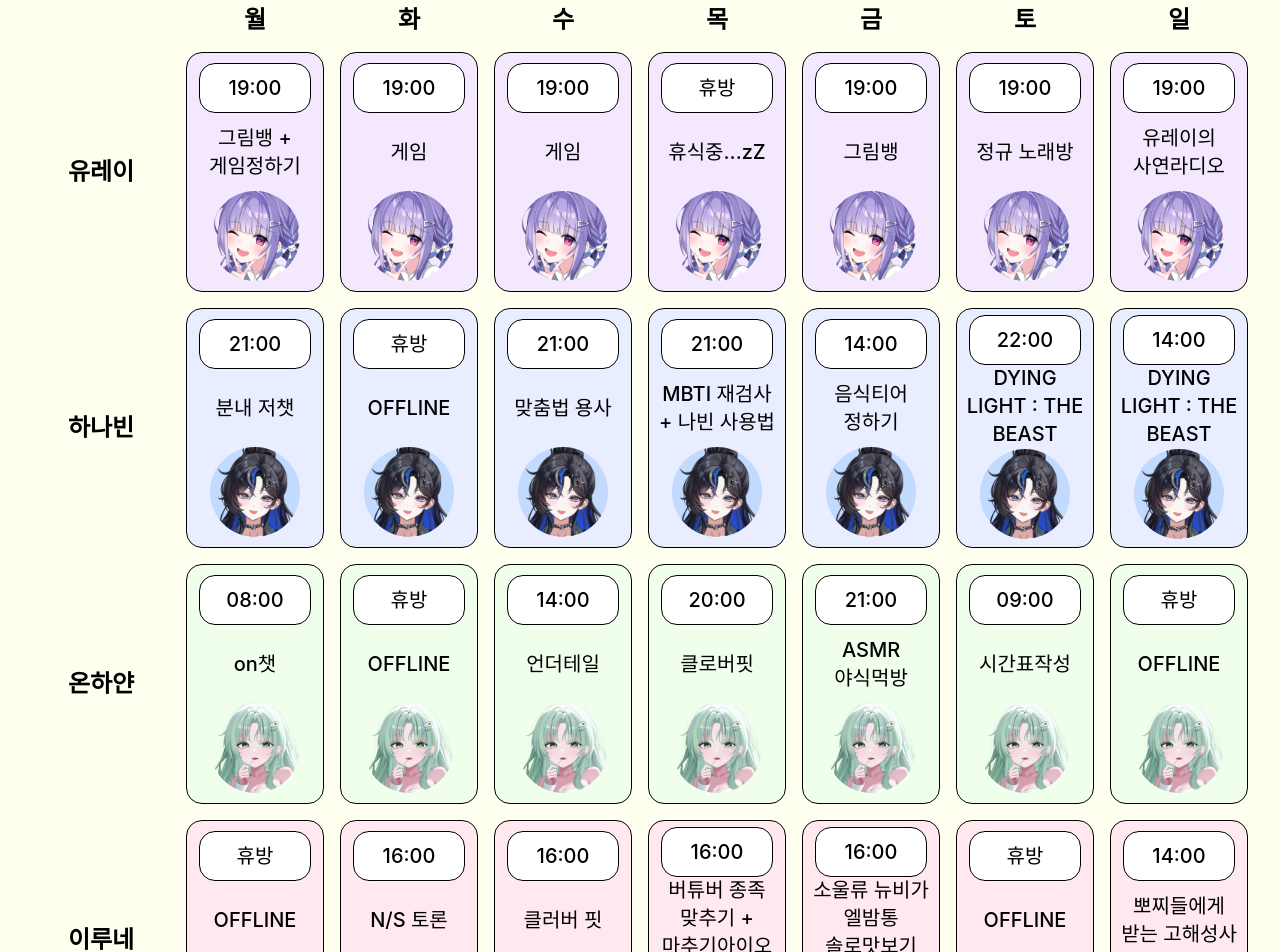
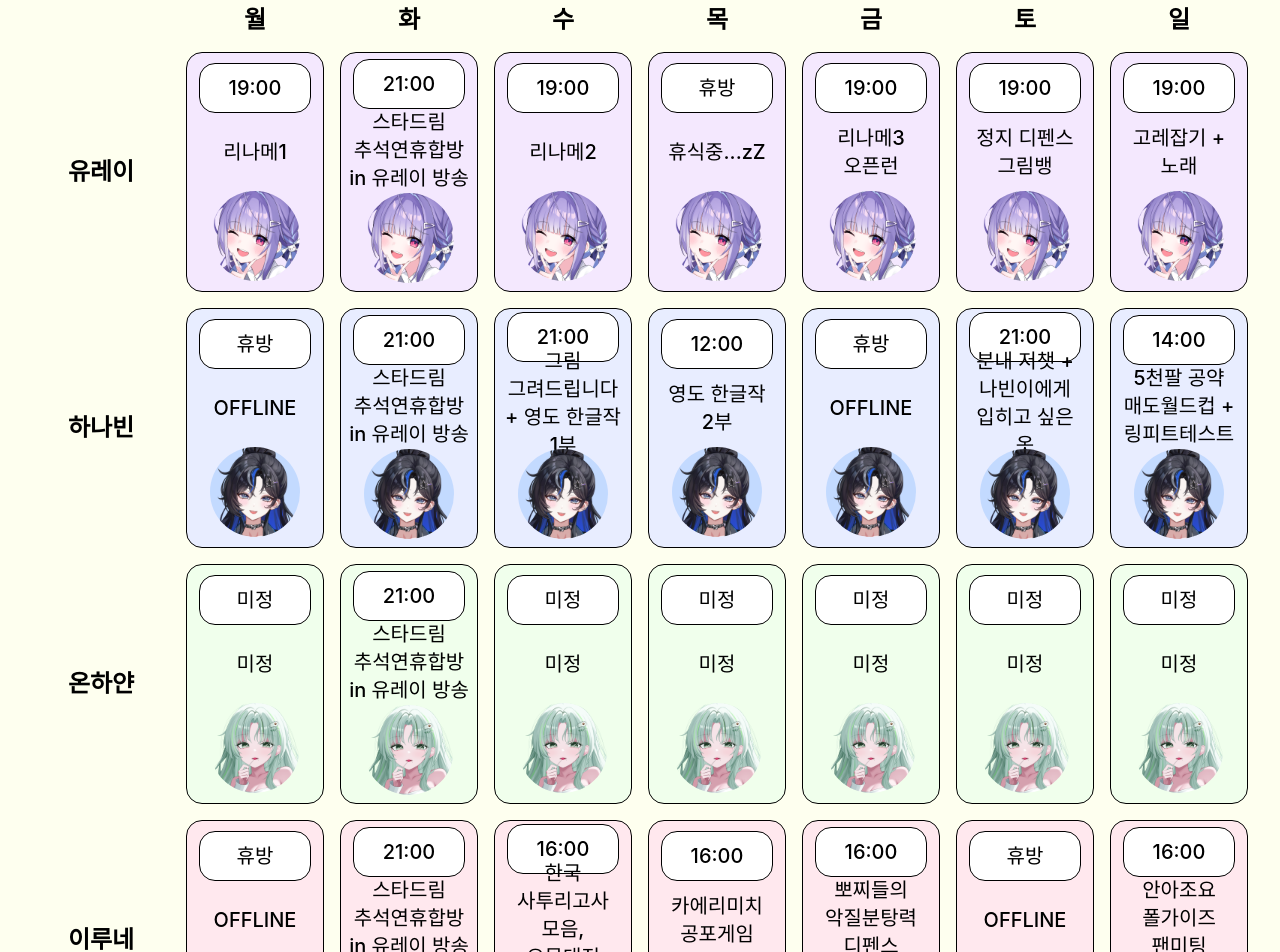
Before and after one commit to Lacheln1/StarDream-schedule-web, a React (Vite) app: page / in a window 1280 px wide. Shown: the part 100-1052 px from the top of the page. Built offline with nearby package versions, Linux system fonts and the light colour scheme; a web font is replaced by a local one.

Commit message:
chore: 온하얀 제외 10/6 ~ 10/12 일정 변경

```diff
--- a/src/data/schedules.ts
+++ b/src/data/schedules.ts
@@ -4,14 +4,15 @@ import OnhayanProfileImg from "../images/onhayan2.png";
 import HanabinProfileImg from "../images/hanavin2.png";
 import IruneProfileImg from "../images/irune2.png";
 
+// 유레이
 export const UreiSchedule: StreamerSchedule = {
-    mon: [{ todo: "그림뱅 + 게임정하기", time: "19:00" }],
-    tue: [{ todo: "게임", time: "19:00" }],
-    wed: [{ todo: "게임", time: "19:00" }],
+    mon: [{ todo: "리나메1", time: "19:00" }],
+    tue: [{ todo: "스타드림 추석연휴합방 in 유레이 방송", time: "21:00" }],
+    wed: [{ todo: "리나메2", time: "19:00" }],
     thu: [{ todo: "휴식중...zZ", time: "" }],
-    fri: [{ todo: "그림뱅", time: "19:00" }],
-    sat: [{ todo: "정규 노래방", time: "19:00" }],
-    sun: [{ todo: "유레이의 사연라디오", time: "19:00" }],
+    fri: [{ todo: "리나메3 오픈런", time: "19:00" }],
+    sat: [{ todo: "정지 디펜스 그림뱅", time: "19:00" }],
+    sun: [{ todo: "고레잡기 + 노래", time: "19:00" }],
     profileImg: UreiProfileImg,
     chzzUrl: "https://chzzk.naver.com/4f650f02bc4ab38a998d74e3abb1b68b",
     youtubeUrl: "https://www.youtube.com/@Urei0w0",
@@ -19,14 +20,15 @@ export const UreiSchedule: StreamerSchedule = {
     personalColor: "#f4e8fe",
 };
 
+// 온하얀
 export const OnhayanSchedule: StreamerSchedule = {
-    mon: [{ todo: "on챗", time: "08:00" }],
-    tue: [{ todo: "OFFLINE", time: "" }],
-    wed: [{ todo: "언더테일", time: "14:00" }],
-    thu: [{ todo: "클로버핏", time: "20:00" }],
-    fri: [{ todo: "ASMR 야식먹방", time: "21:00" }],
-    sat: [{ todo: "시간표작성", time: "09:00" }],
-    sun: [{ todo: "OFFLINE", time: "" }],
+    mon: [{ todo: "미정", time: "미정" }],
+    tue: [{ todo: "스타드림 추석연휴합방 in 유레이 방송", time: "21:00" }],
+    wed: [{ todo: "미정", time: "미정" }],
+    thu: [{ todo: "미정", time: "미정" }],
+    fri: [{ todo: "미정", time: "미정" }],
+    sat: [{ todo: "미정", time: "미정" }],
+    sun: [{ todo: "미정", time: "미정" }],
     profileImg: OnhayanProfileImg,
     chzzUrl: "https://chzzk.naver.com/91caa53fc6cf5ee3cdbc802bd23bf155",
     youtubeUrl: "https://www.youtube.com/@ONHAYAN090",
@@ -34,14 +36,15 @@ export const OnhayanSchedule: StreamerSchedule = {
     personalColor: "#f0ffec",
 };
 
+// 하나빈
 export const HanavinSchedule: StreamerSchedule = {
-    mon: [{ todo: "분내 저챗", time: "21:00" }],
-    tue: [{ todo: "OFFLINE", time: "" }],
-    wed: [{ todo: "맞춤법 용사", time: "21:00" }],
-    thu: [{ todo: "MBTI 재검사 + 나빈 사용법", time: "21:00" }],
-    fri: [{ todo: "음식티어 정하기", time: "14:00" }],
-    sat: [{ todo: "DYING LIGHT : THE BEAST", time: "22:00" }],
-    sun: [{ todo: "DYING LIGHT : THE BEAST", time: "14:00" }],
+    mon: [{ todo: "OFFLINE", time: "" }],
+    tue: [{ todo: "스타드림 추석연휴합방 in 유레이 방송", time: "21:00" }],
+    wed: [{ todo: "그림 그려드립니다 + 영도 한글작 1부", time: "21:00" }],
+    thu: [{ todo: "영도 한글작 2부", time: "12:00" }],
+    fri: [{ todo: "OFFLINE", time: "" }],
+    sat: [{ todo: "분내 저챗 + 나빈이에게 입히고 싶은 옷", time: "21:00" }],
+    sun: [{ todo: "5천팔 공약 매도월드컵 + 링피트테스트", time: "14:00" }],
     profileImg: HanabinProfileImg,
     chzzUrl: "https://chzzk.naver.com/7ca6c5f45a9b16f75970f54c309623c0",
     youtubeUrl: "https://www.youtube.com/@Hanavin007",
@@ -49,14 +52,15 @@ export const HanavinSchedule: StreamerSchedule = {
     personalColor: "#e8edff",
 };
 
+// 이루네
 export const IruneSchedule: StreamerSchedule = {
     mon: [{ todo: "OFFLINE", time: "" }],
-    tue: [{ todo: "N/S 토론", time: "16:00" }],
-    wed: [{ todo: "클러버 핏", time: "16:00" }],
-    thu: [{ todo: "버튜버 종족 맞추기 + 마추기아이오", time: "16:00" }],
-    fri: [{ todo: "소울류 뉴비가 엘밤통 솔로맛보기", time: "16:00" }],
+    tue: [{ todo: "스타드림 추석연휴합방 in 유레이 방송", time: "21:00" }],
+    wed: [{ todo: "한국 사투리고사 모음, 오목대전", time: "16:00" }],
+    thu: [{ todo: "카에리미치 공포게임", time: "16:00" }],
+    fri: [{ todo: "뽀찌들의 악질분탕력 디펜스", time: "16:00" }],
     sat: [{ todo: "OFFLINE", time: "" }],
-    sun: [{ todo: "뽀찌들에게 받는 고해성사", time: "14:00" }],
+    sun: [{ todo: "안아조요 폴가이즈 팬미팅", time: "16:00" }],
     profileImg: IruneProfileImg,
     chzzUrl: "https://chzzk.naver.com/e984779fd445e71bfd8c99106e432bf1",
     youtubeUrl: "https://www.youtube.com/@IRUNE030",
--- a/src/pages/MainPage.tsx
+++ b/src/pages/MainPage.tsx
@@ -20,7 +20,7 @@ const streamers = [
     { schedule: IruneSchedule, name: "이루네" },
 ];
 
-const weeklyDate = "9.29 ~ 10.05";
+const weeklyDate = "10.06 ~ 10.12";
 
 const MainPage = () => {
     const [isMobile, setIsMobile] = useState(false);
```
